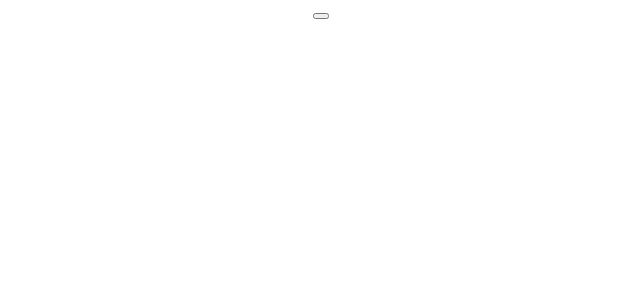
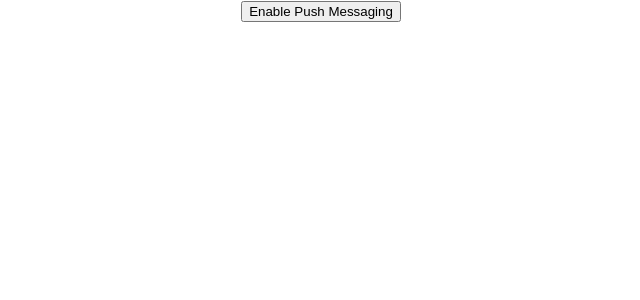
Before and after one commit to akhilvc10/webpush, a React (Create React App) app: page / in a window 1280 px wide. Shown: the top 300 px of the page, without its empty margins (319-959 px from the left). Built offline with nearby package versions, Linux system fonts and the light colour scheme.

Commit message:
service_worker

```diff
--- a/src/PushBtn.js
+++ b/src/PushBtn.js
@@ -9,7 +9,7 @@ var swRegistration = null;
 
 export default function PushBtn () {
     const [isSubscribed, setIsSubscribed] = useState( false )
-    const [pushText, setIsPushText] = useState( "" )
+    const [pushText, setIsPushText] = useState( "Enable Push Messaging" )
     const [isDisable, setIsDisable] = useState( null )
 
     function urlB64ToUint8Array ( base64String ) {
```
